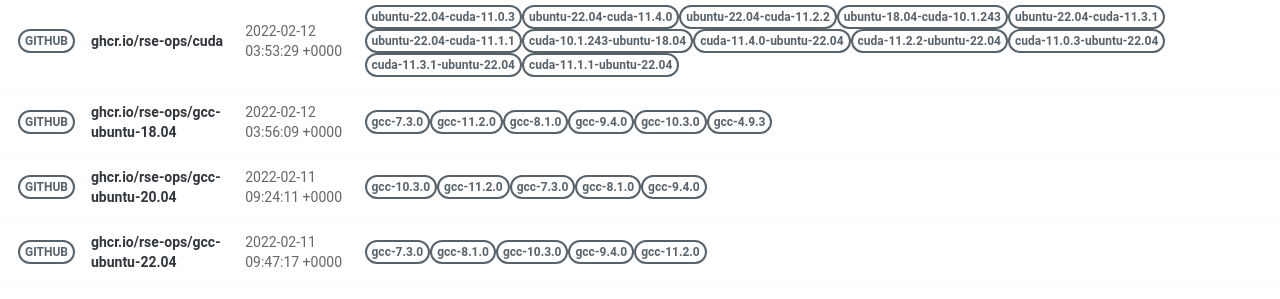
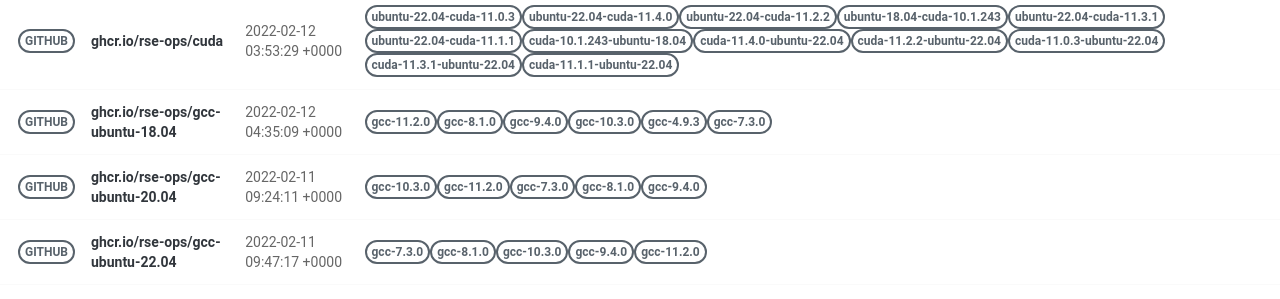
Before and after one commit to rse-ops/docker-images, a Jekyll site: the page built from pages/index.md, in a window 1280 px wide. Shown: the part 502-801 px from the top of the page. Built offline with Jekyll 4.4.1, drawn with Linux system fonts in a browser that asks for light colours; nearby versions of some CDN libraries.

Commit message:
Automated push to update library 2022-02-12

```diff
--- a/_library/ghcr.io-rse-ops-gcc-ubuntu-18.04.md
+++ b/_library/ghcr.io-rse-ops-gcc-ubuntu-18.04.md
@@ -1,14 +1,11 @@
 ---
 layout: container
 name: ghcr.io/rse-ops/gcc-ubuntu-18.04
-updated_at: 2022-02-12 03:56:09.907473
+updated_at: 2022-02-12 04:35:09.076697
 
 
 container_url: https://github.com/orgs/rse-ops/packages/container/package/gcc-ubuntu-18.04
 versions:
- - tag: gcc-7.3.0
-   dockerfile: https://github.com/rse-ops/docker-images/blob/main/ubuntu/gcc/Dockerfile
-   manifest: https://crane.ggcr.dev/manifest/ghcr.io/rse-ops/gcc-ubuntu-18.04:gcc-7.3.0
  - tag: gcc-11.2.0
    dockerfile: https://github.com/rse-ops/docker-images/blob/main/ubuntu/gcc/Dockerfile
    manifest: https://crane.ggcr.dev/manifest/ghcr.io/rse-ops/gcc-ubuntu-18.04:gcc-11.2.0
```
Also changed, not shown: other parts of _library/ghcr.io-rse-ops-gcc-ubuntu-18.04.md (+3 -0 lines).
